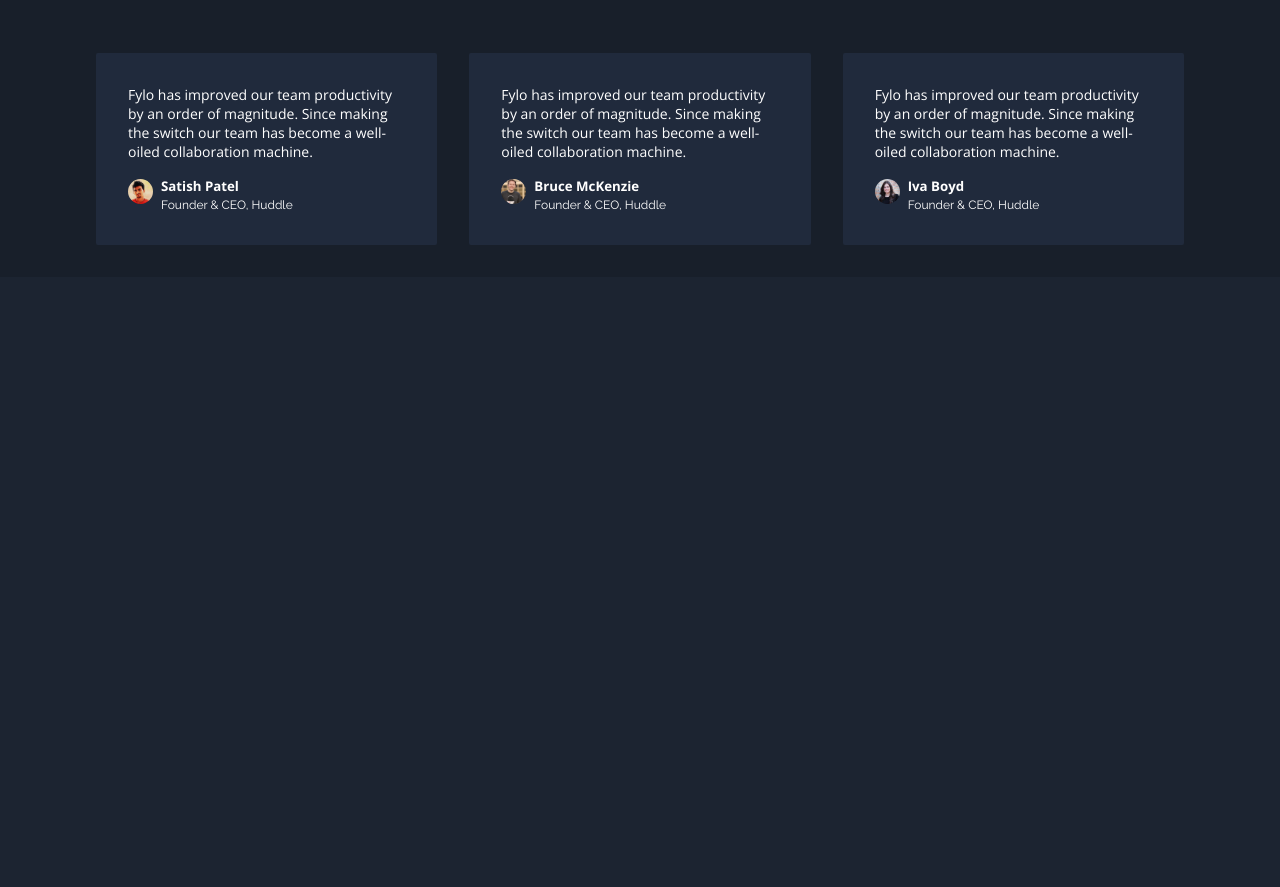
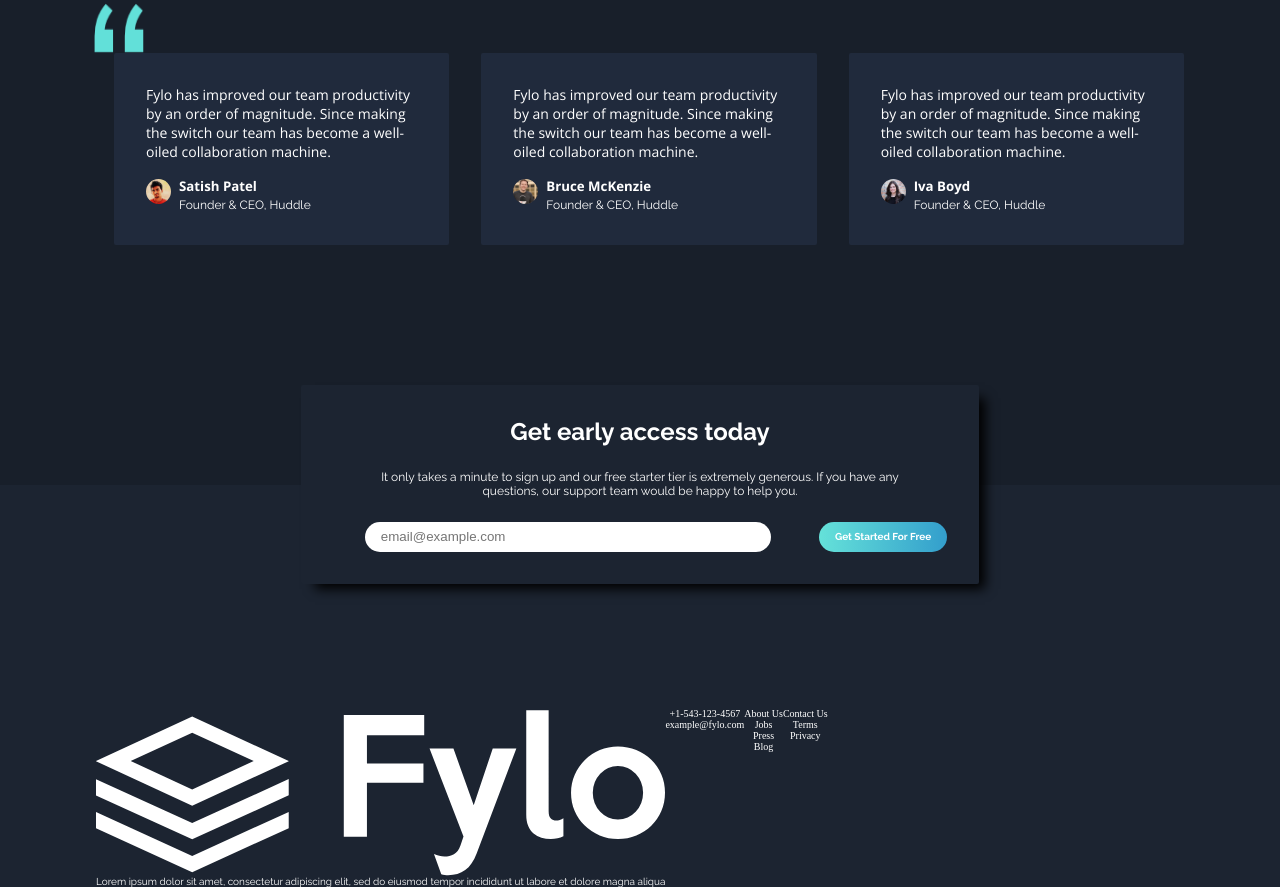
Before and after one commit to sadiq-1698/frontend-mentor-challenge-2, a plain HTML site: page index.html in a window 1280 px wide. Shown: the part 1911-2798 px from the top of the page. Before the commit the page ends 2412 px from the top, so only its background shows below. Drawn offline with nearby package versions, Linux system fonts and the light colour scheme.

Commit message:
Footer for desktop leftout

```diff
--- a/css/styles.css
+++ b/css/styles.css
@@ -1,275 +1,391 @@
-:root{
-    --intro : hsl(217, 28%, 15%);
-    --main : hsl(218, 28%, 13%);
-    --footer : hsl(216, 53%, 9%);
-    --testimonials :hsl(219, 30%, 18%);
-    --cyan : hsl(176, 68%, 64%);
-    --blue : hsl(198, 60%, 50%);
-    --white : hsl(0, 0%, 100%);
-    --raleway : 'Raleway', sans-serif;
-    --open-sans : 'Open Sans', sans-serif;
+:root {
+    --intro: hsl(217, 28%, 15%);
+    --main: hsl(218, 28%, 13%);
+    --footer: hsl(216, 53%, 9%);
+    --testimonials: hsl(219, 30%, 18%);
+    --cyan: hsl(176, 68%, 64%);
+    --blue: hsl(198, 60%, 50%);
+    --white: hsl(0, 0%, 100%);
+    --raleway: 'Raleway', sans-serif;
+    --open-sans: 'Open Sans', sans-serif;
 }
 
-*{
-    margin : 0;
-    padding : 0;
+* {
+    margin: 0;
+    padding: 0;
 }
 
-body{
+body {
     background-color: var(--intro);
 }
 
 body .curvy-bg {
-    width : 100%;
-    position : relative;
-    bottom : 6rem;
+    width: 100%;
+    position: relative;
+    bottom: 6rem;
 }
 
-.wrapper{
-    margin : 3rem;
+body ul {
+    list-style-type: none;
+    ;
 }
 
-nav{
+.wrapper {
+    margin: 3rem;
+}
+
+nav {
     display: flex;
     justify-content: space-between;
     align-items: center;
     margin-bottom: 2rem;
 }
 
-nav .logo{
-    flex : 1;
+nav .logo {
+    flex: 1;
 }
 
-nav ul{
-    list-style-type : none;
+nav ul {
+    list-style-type: none;
     display: flex;
     justify-content: flex-end;
-    flex : 1;
+    flex: 1;
 }
 
-nav ul li:first-child{
-    margin-left : 8rem;
+nav ul li:first-child {
+    margin-left: 8rem;
     color: var(--white);
 }
 
-nav ul li{
-    padding-right : 3rem;
+nav ul li {
+    padding-right: 3rem;
     color: var(--white);
     font-family: var(--raleway);
     font-size: 14px;
     cursor: pointer;
 }
 
-.wrapper .intro{
+.wrapper .intro {
     display: flex;
     flex-direction: column;
     align-items: center;
     justify-content: center;
-    width : 100%;
+    width: 100%;
 }
 
 .wrapper .intro img {
-    width : 50%;
-    height : auto;
+    width: 50%;
+    height: auto;
     margin-bottom: 2rem;
 }
 
 .wrapper .intro h1 {
-    color : var(--white);
+    color: var(--white);
     font-family: var(--raleway);
     margin-bottom: 2rem;
     text-align: center;
 }
 
 .curvy-section {
-    position : relative;
+    position: relative;
 }
 
-.curvy-section .intro-para{
+.curvy-section .intro-para {
     position: absolute;
-    top : -2.8rem;
+    top: -2.8rem;
     width: 100%;
 }
 
-.curvy-section .intro-para p{
-    color : var(--white);
+.curvy-section .intro-para p {
+    color: var(--white);
     font-family: var(--raleway);
     text-align: center;
     font-size: 14px;
 }
 
-.curvy-section .button-container{
+.curvy-section .button-container {
     position: absolute;
-    top : 2.3rem;
+    top: 2.3rem;
     display: flex;
     justify-content: center;
-    width : 100%;
+    width: 100%;
 }
 
-.curvy-section .button-container button{
-    outline : none;
-    border : none;
-    border-radius : 35px;
-    padding : 0.7rem 3.5rem;
-    font-size : 11px;
+.curvy-section .button-container button {
+    outline: none;
+    border: none;
+    border-radius: 35px;
+    padding: 0.7rem 3.5rem;
+    font-size: 11px;
     font-weight: bold;
     font-family: var(--raleway);
-    background: linear-gradient(to right, var(--cyan) , var(--blue));
+    background: linear-gradient(to right, var(--cyan), var(--blue));
     color: var(--white);
     cursor: pointer;
 }
 
-.curvy-section .grid-container{
+.curvy-section .grid-container {
     position: relative;
     background-color: var(--main);
-    bottom : 8rem;
+    bottom: 8rem;
     display: grid;
     place-items: center;
     grid-template-columns: repeat(2, 1fr);
-    padding : 3rem 10rem;
+    padding: 3rem 10rem;
 }
 
-.curvy-section .grid-container .features-section{
+.curvy-section .grid-container .features-section {
     position: relative;
-    bottom : 4rem;
-    width : 100%;
-    height : 200px;
+    bottom: 4rem;
+    width: 100%;
+    height: 200px;
     display: flex;
     flex-direction: column;
     justify-content: center;
     align-items: center;
 }
 
-.curvy-section .grid-container .features-section img{
-    height : 65px;
-    width : auto;
-    margin-bottom : 1.4rem;
+.curvy-section .grid-container .features-section img {
+    height: 65px;
+    width: auto;
+    margin-bottom: 1.4rem;
 }
 
-.curvy-section .grid-container .features-section h4{
-    color : var(--white);
+.curvy-section .grid-container .features-section h4 {
+    color: var(--white);
     font-family: var(--raleway);
-    margin-bottom : 1.1rem;
+    margin-bottom: 1.1rem;
 }
 
-.curvy-section .grid-container .features-section p{
-    color : var(--white);
+.curvy-section .grid-container .features-section p {
+    color: var(--white);
     font-family: var(--raleway);
-    font-size : 11px;
+    font-size: 11px;
     text-align: center;
 }
 
-.post-curvy{
-    position : relative;
-    bottom : 11rem;
+.post-curvy {
+    position: relative;
+    bottom: 11rem;
     background-color: var(--main);
 }
 
-.post-curvy .wrapper{
-    display : flex;
+.post-curvy .wrapper {
+    display: flex;
     justify-content: center;
     align-items: center;
     padding-bottom: 6rem;
 }
 
-.post-curvy .image-productive{
+.post-curvy .image-productive {
     display: flex;
     justify-content: center;
     align-items: center;
-    flex : 1;
+    flex: 1;
 }
 
-.post-curvy .image-productive img{
-    width : 75%;
+.post-curvy .image-productive img {
+    width: 75%;
     position: relative;
-    left : 4rem;
+    left: 4rem;
 }
 
-.post-curvy .productive-description{
+.post-curvy .productive-description {
     position: relative;
-    left : 3rem;
+    left: 3rem;
     display: flex;
     flex-direction: column;
-    flex : 1;
+    flex: 1;
 }
 
-.post-curvy .productive-description .prod-header{
-    color : var(--white);
+.post-curvy .productive-description .prod-header {
+    color: var(--white);
     font-family: var(--raleway);
     margin-bottom: 1.5rem;
 }
-.post-curvy .productive-description .prod-para{
-    color : var(--white);
+
+.post-curvy .productive-description .prod-para {
+    color: var(--white);
     font-family: var(--raleway);
     font-size: 12px;
     margin-bottom: 1.5rem;
 }
-.post-curvy .productive-description .prod-link a{
+
+.post-curvy .productive-description .prod-link a {
     font-family: var(--raleway);
-    font-size : 12px;
+    font-size: 12px;
     color: var(--blue);
 }
 
-.testimonials{
-    width : 100%;
+.testimonials {
+    width: 100%;
     background-color: var(--main);
-    position : relative;
-    bottom : 14rem;
-    padding-bottom : 2rem;
+    position: relative;
+    bottom: 14rem;
+    padding-bottom: 14rem;
 }
 
-.testimonials .wrapper{
+.testimonials .wrapper {
     display: flex;
     margin: 0 4rem;
 }
 
-.testimonials .wrapper .user-review{
+.testimonials .wrapper .quotes-image {
+    position: relative;
+    left: 30px;
+    bottom: 50px;
+}
+
+.testimonials .wrapper .user-review {
+    z-index: 1;
     border-radius: 2px;
-    margin : 0 2rem 0 0;
-    padding : 2rem;
+    margin: 0 2rem 0 0;
+    padding: 2rem;
     background-color: var(--testimonials);
     display: flex;
     flex-direction: column;
-    flex : 1;
+    flex: 1;
+    margin-bottom: 1rem;
 }
 
-.testimonials .wrapper .user-review:last-child{
+.testimonials .wrapper .user-review:last-child {
     margin-right: 2rem;
 }
 
-.testimonials .wrapper .user-review:first-child{
+.testimonials .wrapper .user-review:first-child {
     margin-left: 2rem;
 }
 
-.testimonials .wrapper .user-review p,h5,span{
+.testimonials .wrapper .user-review p, h5, span {
     color: var(--white);
     font-family: var(--raleway);
 }
 
-.testimonials .wrapper .user-review h5{
+.testimonials .wrapper .user-review h5 {
     font-family: var(--open-sans);
 }
 
-.testimonials .wrapper .user-review .review-para p{
+.testimonials .wrapper .user-review .review-para p {
     font-size: 14px;
     font-family: var(--open-sans);
 }
 
-.testimonials .wrapper .user-review span{
+.testimonials .wrapper .user-review span {
     font-size: 12px;
 }
 
 .testimonials .wrapper .user-review .customer-details {
-    margin-top : 1rem;
+    margin-top: 1rem;
     display: flex;
     align-items: center;
 }
 
-.testimonials .wrapper .user-review .customer-details img{
-    height : 25px;
-    width : 25px;
+.testimonials .wrapper .user-review .customer-details img {
+    height: 25px;
+    width: 25px;
     border-radius: 50%;
-    margin : 0 0.5rem 0.4rem 0;
+    margin: 0 0.5rem 0.4rem 0;
+}
+
+.testimonials .get-started {
+    position: absolute;
+    display: flex;
+    justify-content: center;
+    padding: 2rem;
+    margin: 0 6rem;
+    top : 300px;
+}
+
+.get-started .wrapper {
+    width: 60%;
+    background-color: var(--intro);
+    display: flex;
+    flex-direction: column;
+    padding: 2rem;
+    border-radius: 2px;
+    -webkit-box-shadow: 10px 9px 11px -4px rgba(0, 0, 0, 1);
+    -moz-box-shadow: 10px 9px 11px -4px rgba(0, 0, 0, 1);
+    box-shadow: 10px 9px 11px -4px rgba(0, 0, 0, 1);
+}
+
+.get-started .wrapper h2, p, button {
+    color: var(--white);
+    font-family: var(--raleway);
+}
+
+.get-started .wrapper .header {
+    display: flex;
+    justify-content: center;
+    margin-bottom: 1.5rem;
+}
+
+.get-started .wrapper .para p {
+    margin: 0 3rem;
+    font-size: 12px;
+    text-align: center;
+}
+
+.get-started .wrapper .para p {
+    margin-bottom: 1.5rem;
+}
+
+.get-started .wrapper .form {
+    width : 100%;
+    display: flex;
+    justify-content: space-between;
+}
+
+.get-started .wrapper .form .text-field {
+    padding: 0 4rem 0 2rem;
+    flex : 1;
+}
+
+.get-started .wrapper .form .text-field .tbox {
+    height : 30px;
+    width : 100%;
+    border: none;
+    outline : none;
+    background: var(--white);
+    border-radius: 25px;
+    padding-left : 1rem;
+}
+
+.get-started .wrapper .form button {
+    outline : none;
+    border: none;
+    background: linear-gradient(to right, var(--cyan), var(--blue));
+    padding : 0 1rem;
+    border-radius: 25px;
+    font-size : 10px;
+    font-weight: bold;
+    cursor: pointer;
+}
+
+.footer {
+    display: flex;
+    color: var(--white);
+    z-index : -1;
+    position: absolute;
+    background-color: var(--intro);
+    clear: both;
+    position: relative;
+    margin-top: -1px;
+    font-size : 10px;
+    text-align: center;
+    display: flex;
+    justify-content: center;
+}
+
+.footer .wrapper {
+    width : 100%;
+    height : auto;
+    margin : 0 6rem;
+    display: flex;
+}
+
+.footer .wrapper .first{
+    display: flex;
+    flex-direction: column;
 }
 
 .attribution {
--- a/index.html
+++ b/index.html
@@ -108,6 +108,7 @@
 
   <div class="testimonials">
     <div class="wrapper">
+      <img class="quotes-image" src="images/bg-quotes.png" alt="" height="50px" width="50px">
       <div class="user-review">
         <div class="review-para">
           <p>Fylo has improved our team productivity by an order of magnitude. Since making the switch our team has
@@ -151,10 +152,67 @@
           </div>
         </div>
       </div>
-      <div>
+    </div>
+    <div class="get-started">
+      <div class="wrapper">
+        <div class="header">
+          <h2>
+            Get early access today
+          </h2>
+        </div>
+        <div class="para">
+          <p>It only takes a minute to sign up and our free starter tier is extremely generous. If you have any
+            questions, our support team would be happy to help you.</p>
+        </div>
+        <div class="form">
+          <div class="text-field">
+            <input class="tbox" type="text" name="" id="" placeholder="email@example.com">
+          </div>
+          <button>Get Started For Free</button>
+        </div>
+      </div>
+    </div>
   </div>
 
 
+
+  <footer class="footer">
+    <div class="wrapper">
+      <div class="first">
+        <img src="images/logo.svg" alt="">
+        <p>
+          Lorem ipsum dolor sit amet, consectetur adipiscing elit, sed do eiusmod tempor incididunt ut labore et
+          dolore magna aliqua
+        </p>
+      </div>
+      <div class="second">
+        <ul>
+          <li>+1-543-123-4567</li>
+          <li>example@fylo.com</li>
+        </ul>
+      </div>
+      <div class="third">
+        <ul>
+          <li>About Us</li>
+          <li>Jobs</li>
+          <li>Press</li>
+          <li>Blog</li>
+        </ul>
+      </div>
+      <div class="fourth">
+        <ul>
+          <li>Contact Us</li>
+          <li> Terms</li>
+          <li>Privacy</li>
+        </ul>
+      </div>
+      <div class="social-media-links">
+        <img src="" alt="">
+        <img src="" alt="">
+        <img src="" alt="">
+      </div>
+    </div>
+  </footer>
 
 
 
@@ -192,27 +250,19 @@
 
 
 
-  Get early access today
 
-  It only takes a minute to sign up and our free starter tier is extremely generous. If you have any
-  questions, our support team would be happy to help you.
 
-  Get Started For Free
 
-  Lorem ipsum dolor sit amet, consectetur adipiscing elit, sed do eiusmod tempor incididunt ut labore et
-  dolore magna aliqua
 
-  +1-543-123-4567
-  example@fylo.com
 
-  About Us
-  Jobs
-  Press
-  Blog
 
-  Contact Us
-  Terms
-  Privacy
+
+
+
+
+
+
+
 
   <footer>
     <p class="attribution">
```
Lines whose indentation alone changed are shown as unchanged.
